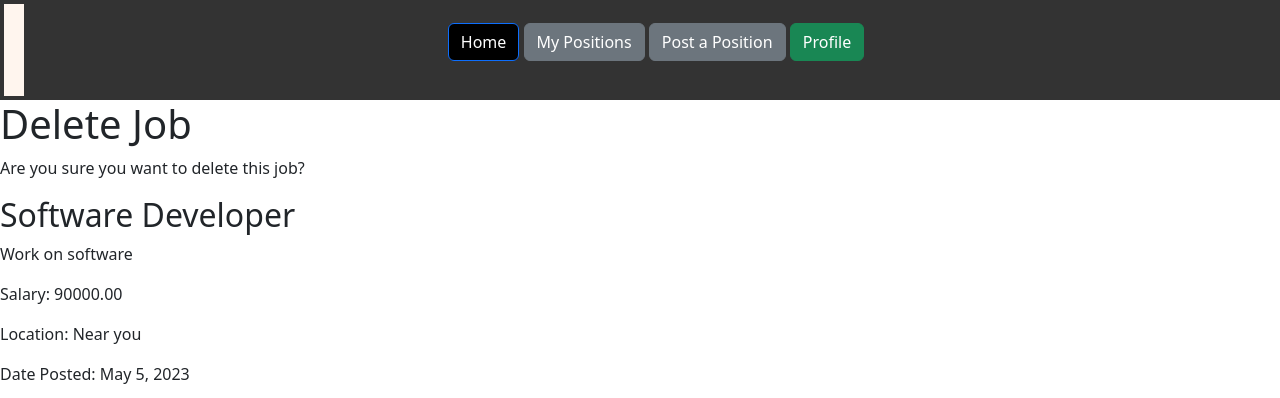
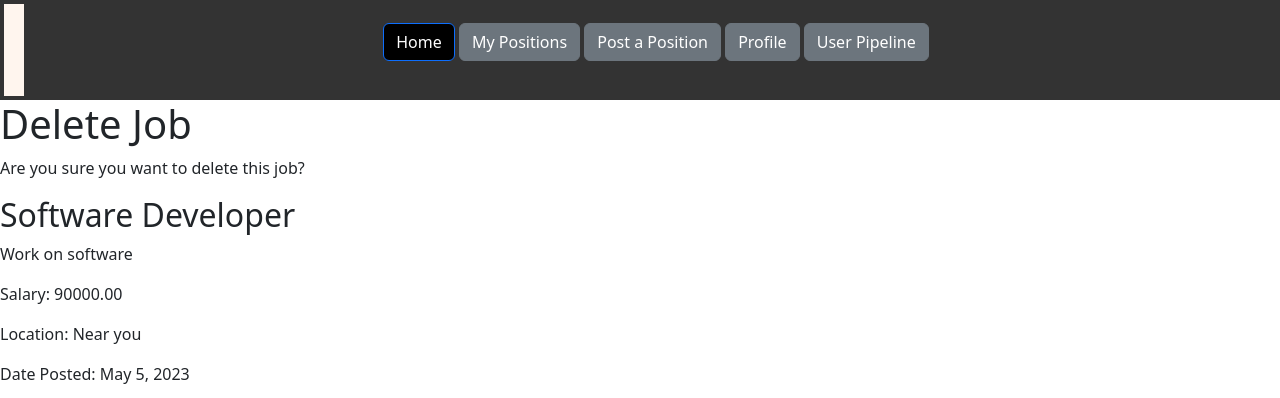
Before and after one commit to LPedlar/Project-Stability, a Django app: page /employer/delete_job/13/ in a window 1280 px wide. Shown: the top 398 px of the page. Run offline with Django 4.2, Linux system fonts and the light colour scheme; data comes from the database, SQL or seed files in the repository; both versions use the stored data as it was after the commit.

Commit message:
added user_pipeline.html. Created function in views and url pathing for it. ALso added button for base.html

```diff
--- a/employer/templates/employer/employer_base.html
+++ b/employer/templates/employer/employer_base.html
@@ -29,7 +29,8 @@ It should include the basic structure of your website, such as the header, navig
           <li style="display: inline-block;"><a href="{% url 'employer:employer_home' %}" class="btn btn-primary">Home</a></li>
           <li style="display: inline-block;"><a href="{% url 'employer:job_list' %}" class="btn btn-secondary">My Positions</a></li>
           <li style="display: inline-block;"><a href="{% url 'employer:job_post' %}" class="btn btn-secondary">Post a Position</a></li>
-          <li style="display: inline-block;"><a href="{% url 'employer:employer_profile'  %}" class="btn btn-success ml-4">Profile</a></li>
+          <li style="display: inline-block;"><a href="{% url 'employer:employer_profile'  %}" class="btn btn-secondary">Profile</a></li>
+          <li style="display: inline-block;"><a href="{% url 'employer:user_pipeline'  %}" class="btn btn-secondary">User Pipeline</a></li>
         </ul>
       </nav>
     </header>
--- /dev/null
+++ b/employer/templates/employer/user_pipeline.html
@@ -0,0 +1 @@
+<h1>user pipeline</h1>
--- a/employer/urls.py
+++ b/employer/urls.py
@@ -18,4 +18,5 @@ urlpatterns = [
     path('profile/', views.employer_profile, name='employer_profile'),
     path('logout/', views.employer_logout, name='employer_logout'),
     # other paths for employer app viewsCandidateSignUpView.as_view()
+    path('user_pipeline/', views.user_pipeline, name='user_pipeline'),
 ]
--- a/employer/views.py
+++ b/employer/views.py
@@ -15,7 +15,7 @@ from .models import Employer, Applicant
 from django.shortcuts import render, redirect
 from django.views.generic import TemplateView
 from django.contrib.auth import login, authenticate
-from django.http import HttpResponseBadRequest
+from django.http import HttpResponse, HttpResponseBadRequest
 from django.shortcuts import get_object_or_404
 from .models import Job
 from django.shortcuts import redirect
@@ -176,3 +176,6 @@ def employer_signin(request):
 def employer_logout(request):
     logout(request)
     return redirect(reverse_lazy('home'))
+
+def user_pipeline(request):
+        return render(request, 'employer/user_pipeline.html')
```
Also changed, not shown: db.sqlite3.
